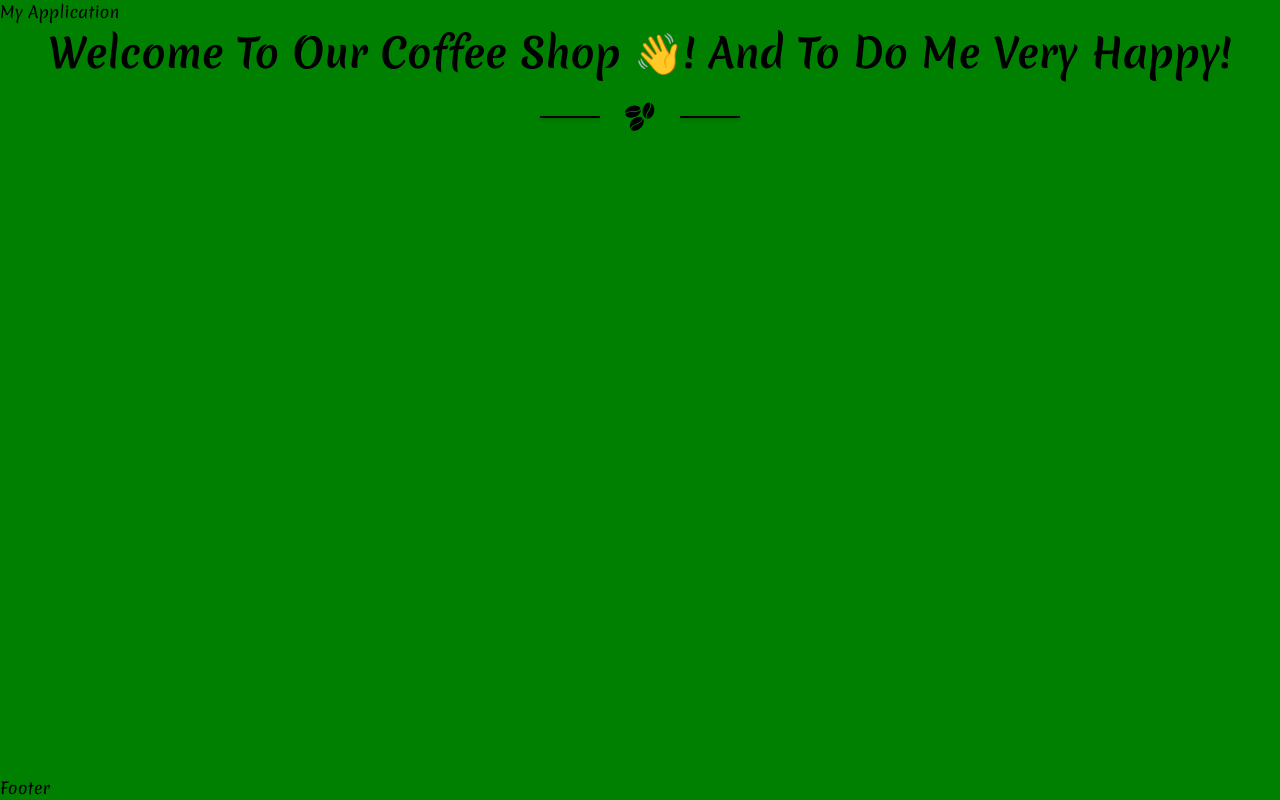
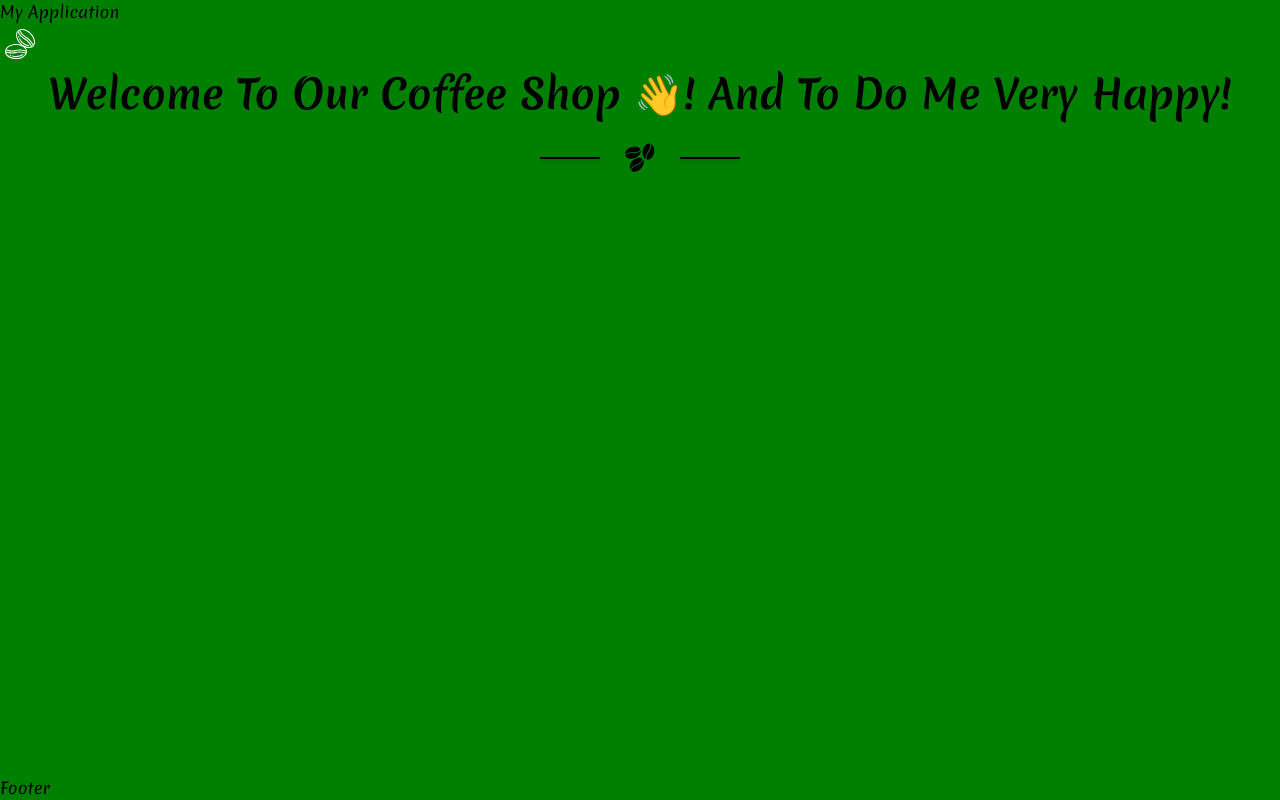
Before and after one commit to Stalmax76/coffee-shop, a React (Vite) app: page / in a window 1280 px wide. Built offline with nearby package versions, Linux system fonts and the light colour scheme.

Commit message:
fixed the logo, white and black

```diff
--- a/package.json
+++ b/package.json
@@ -11,6 +11,7 @@
   },
   "dependencies": {
     "@tailwindcss/vite": "^4.1.3",
+    "clsx": "^2.1.1",
     "react": "^19.0.0",
     "react-dom": "^19.0.0"
   },
--- a/src/components/Main/index.tsx
+++ b/src/components/Main/index.tsx
@@ -1,9 +1,11 @@
+import Logo from '../UI/Logo';
 import Title from '../common/Title';
 
 const Main = () => {
   return (
     <main className='main'>
       <div>
+        <Logo />
         <Title
           variant='page'
           text='Welcome to our coffee shop 👋! And to do me very happy!'
--- a/src/components/UI/Logo.tsx
+++ b/src/components/UI/Logo.tsx
@@ -1,10 +1,18 @@
+import imgWhite from '@img/icons/logo.svg?url';
+import imgBlack from '@img/icons/logoBlack.svg?url';
+import clsx from 'clsx';
 import './_styles-ui-component.scss';
 
-import imgPath from '@img/icons/logo.svg?url';
+type LogoColor = 'white' | 'black';
+type LogoProps = {
+  color?: LogoColor;
+  className?: string;
+};
 
-const Logo: React.FC = () => {
+const Logo: React.FC<LogoProps> = ({ color = 'white', className }) => {
+  const imgPath = color === 'white' ? imgWhite : imgBlack;
   return (
-    <div className='logo'>
+    <div className={clsx('logo', `logo--${color}`, className)}>
       <img src={imgPath} alt='Logo' />
     </div>
   );
--- a/src/components/UI/_styles-ui-component.scss
+++ b/src/components/UI/_styles-ui-component.scss
@@ -3,10 +3,20 @@
 
 // ================== logo ==================
 .logo {
+   display: inline-flex;
+   justify-content: center;
+   align-items: center;
    block-size: toRem(40);
    inline-size: toRem(40);
    aspect-ratio: 1/1;
    padding: toRem(5);
+   cursor: pointer;
+   transition: transform 0.3s ease-in-out;
+   @media (any-hover: hover) {
+      &:hover {
+         transform: scale(1.05);
+      }
+   }
    img {
       width: 100%;
       object-fit: cover;
```
Also changed, not shown: 1 other file (tests, documents, lock files or other folders).
